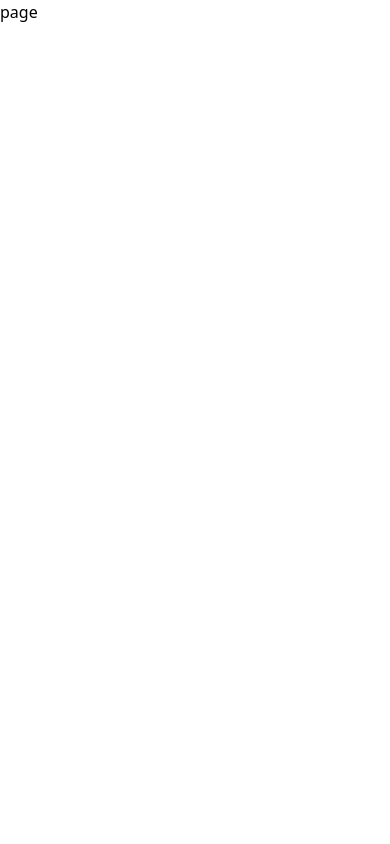
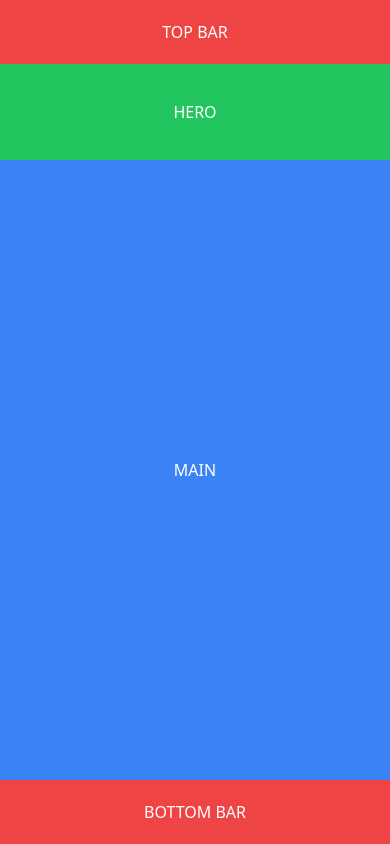
Before and after one commit to harmoniousmoss/mobile-first-web-app, a Next.js app: page / in a window 390 px wide. Built offline with nearby package versions, Linux system fonts and the light colour scheme.

Commit message:
Initial mobile first layour

```diff
--- a/app/page.tsx
+++ b/app/page.tsx
@@ -1,5 +1,29 @@
 import React from "react";
 
-export default function page() {
-  return <div>page</div>;
+export default function Main() {
+  return (
+    <main className="w-full h-screen bg-gray-200 flex justify-center items-center">
+      <div className="w-full sm:max-w-sm h-full flex flex-col">
+        {/* Top Bar */}
+        <div className="bg-red-500 h-16 flex items-center justify-center">
+          <span className="text-white">TOP BAR</span>
+        </div>
+
+        {/* Hero Section */}
+        <div className="bg-green-500 h-24 flex items-center justify-center">
+          <span className="text-white">HERO</span>
+        </div>
+
+        {/* Main Content */}
+        <div className="bg-blue-500 flex-grow flex items-center justify-center">
+          <span className="text-white">MAIN</span>
+        </div>
+
+        {/* Bottom Bar */}
+        <div className="bg-red-500 h-16 flex items-center justify-center">
+          <span className="text-white">BOTTOM BAR</span>
+        </div>
+      </div>
+    </main>
+  );
 }
```
